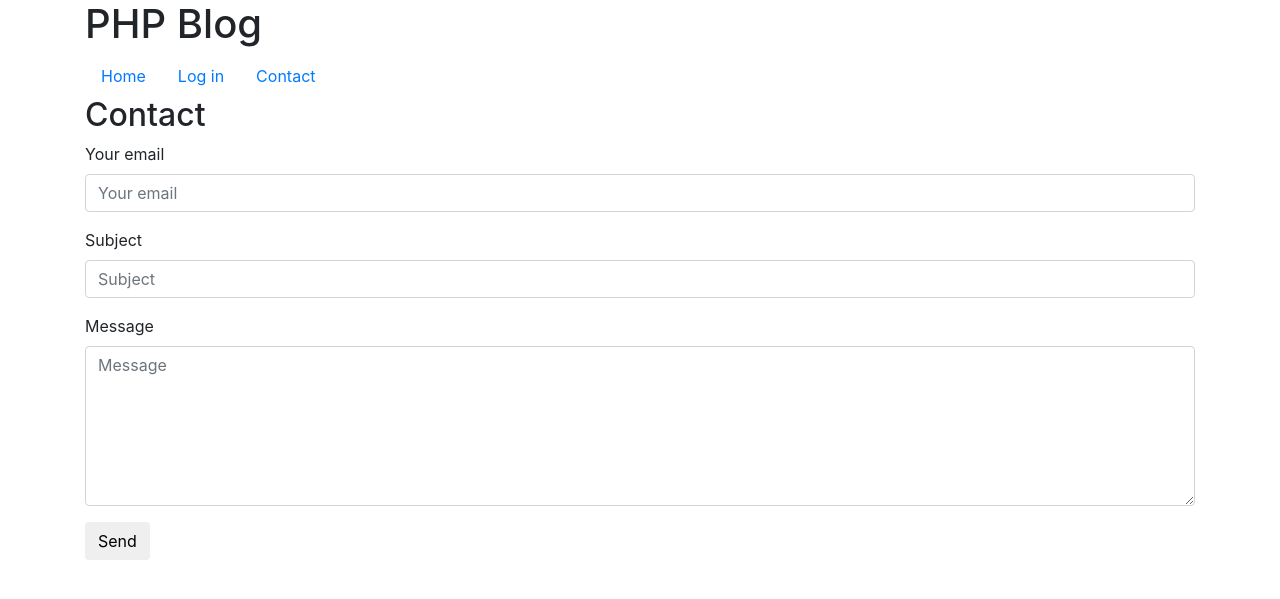
After one commit to tanvir1418/cms, a PHP site: page /contact.php in a window 1280 px wide. The commit adds this page. Shown: the top 599 px of the page. Run offline with PHP 8.4, Linux system fonts and the light colour scheme; some libraries are stand-ins or nearby versions.

Commit message:
PHP Contact Email Incomplete

```diff
--- /dev/null
+++ b/contact.php
@@ -0,0 +1,103 @@
+<?php
+
+use PHPMailer\PHPMailer\PHPMailer;
+use PHPMailer\PHPMailer\Exception;
+
+require 'vendor/PHPMailer/src/Exception.php';
+require 'vendor/PHPMailer/src/PHPMailer.php';
+require 'vendor/PHPMailer/src/SMTP.php';
+
+require "includes/init.php";
+
+$email = "";
+$subject = "";
+$message = "";
+
+if($_SERVER['REQUEST_METHOD'] == "POST"){
+    $email = $_POST['email'];
+    $subject = $_POST['subject'];
+    $message = $_POST['message'];
+
+    $errors = [];
+
+    if(filter_var($email, FILTER_VALIDATE_EMAIL) === false){
+        $errors[] = 'Please enter a valid email address';
+    }
+
+    if($subject == ''){
+        $errors[] = 'Please enter a subject';
+    }
+
+    if($message == ''){
+        $errors[] = 'Please enter a message';
+    }
+
+    if(empty($errors)){
+
+        // tanvir@SendGrid123
+
+        //Create an instance; passing `true` enables exceptions
+        $mail = new PHPMailer(true);
+
+        try {
+
+            //Server settings
+            $mail->isSMTP();                                            //Send using SMTP
+            $mail->Host       = 'smtp.sendgrid.net';                     //Set the SMTP server to send through
+            $mail->SMTPAuth   = true;                                   //Enable SMTP authentication
+            $mail->Username   = 'apikey';                     //SMTP username
+            $mail->Password   = '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';                               //SMTP password
+            $mail->SMTPSecure = PHPMailer::ENCRYPTION_SMTPS;            //Enable implicit TLS encryption
+            $mail->Port       = 25587;                                    //TCP port to connect to; use 587 if you have set `SMTPSecure = PHPMailer::ENCRYPTION_STARTTLS`
+
+            //Recipients
+            $mail->setFrom('tanvirahmed1418@gmail.com', 'Tanvir Ahmed');
+            $mail->addAddress($email, 'Jypsy');     //Add a recipient
+            // $mail->addReplyTo($email, 'Information');
+
+            //Content
+            $mail->isHTML(true);                                  //Set email format to HTML
+            $mail->Subject = $subject;
+            $mail->Body    = $message;
+
+            $mail->send();
+            echo 'Message has been sent';
+        } catch (Exception $e) {
+            echo "Message could not be sent. Mailer Error: {$mail->ErrorInfo}";
+        }
+
+    }
+}
+
+?>
+
+
+<?php require "includes/header.php" ?>
+
+<h2>Contact</h2>
+
+<?php if(!empty($errors)): ?>
+    <ul>
+        <?php foreach ($errors as $error): ?>
+            <li><?= $error ?></li>
+        <?php endforeach; ?>
+    </ul>
+<?php endif; ?>
+
+<form method="post" id="formContact">
+    <div class="form-group">
+        <label for="email">Your email</label>
+        <input  class="form-control"type="email" name="email" id="email" placeholder="Your email" value="<?= htmlspecialchars($email) ?>">
+    </div>
+    <div class="form-group">
+        <label for="subject">Subject</label>
+        <input  class="form-control"type="text" name="subject" id="subject" placeholder="Subject" value="<?= htmlspecialchars($subject) ?>">
+    </div>
+    <div class="form-group">
+        <label for="message">Message</label>
+        <textarea class="form-control" name="message" id="message" placeholder="Message"><?= htmlspecialchars($message) ?></textarea>
+    </div>
+    <button class="btn">Send</button>
+</form>
+
+<?php require "includes/footer.php" ?>
--- a/css/styles.css
+++ b/css/styles.css
@@ -2,3 +2,7 @@ ul#index{
     padding-left: 0;
     list-style-type: none;
 }
+
+#message{
+    height: 10em;
+}
--- a/includes/header.php
+++ b/includes/header.php
@@ -26,6 +26,7 @@
                 <?php else : ?>
                     <li class="nav-item"><a class="nav-link" href="/cms/login.php">Log in</a></li>
                 <?php endif; ?>
+                    <li class="nav-item"><a class="nav-link" href="/cms/contact.php">Contact</a></li>
             </ul>
         </nav>
 
--- a/js/script.js
+++ b/js/script.js
@@ -44,3 +44,19 @@ $("button.publish").on("click", function(e){
     button.parent().html(data);
   })
 });
+
+
+$("#formContact").validate({
+  rules: {
+    email: {
+      required: true,
+      email: true
+    },
+    subject: {
+      required: true,
+    },
+    message: {
+      required: true,
+    },
+  },
+});
```
Also changed, not shown: database-file/cms.sql (+16 -7 lines), 1 other file.
